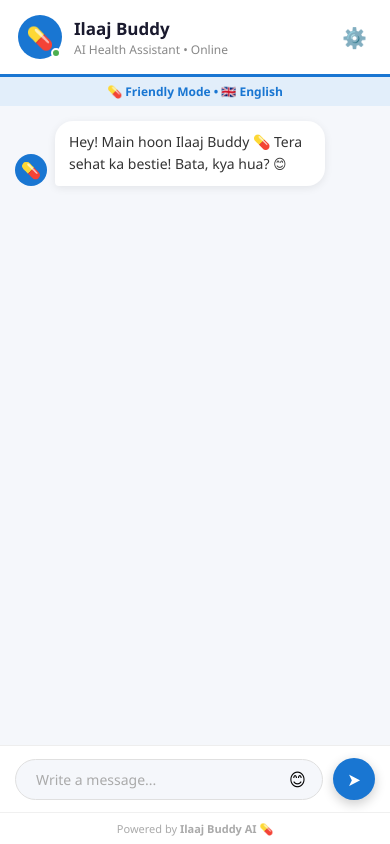
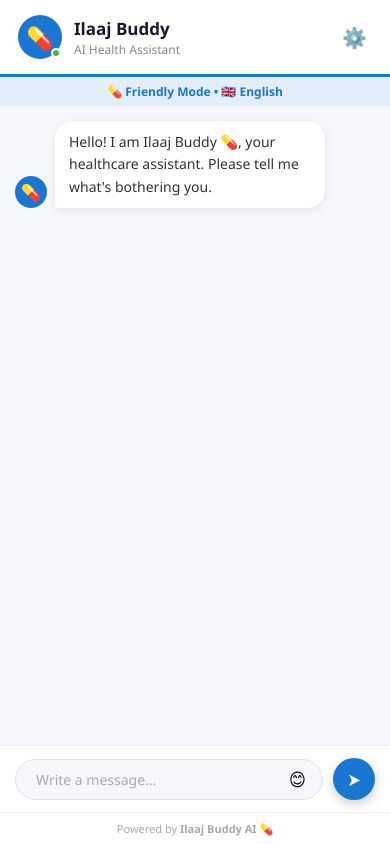
Before and after one commit to 199731rs/ilaaj-buddy, a React (Create React App) app in the folder frontend/: page / in a window 390 px wide. Built offline with nearby package versions, Linux system fonts and the light colour scheme.

Commit message:
Mobile responsive UI

```diff
--- a/frontend/src/App.js
+++ b/frontend/src/App.js
@@ -3,7 +3,7 @@
 
 function App() {
   const [messages, setMessages] = useState([
-    { sender: 'bot', text: 'Hey! Main hoon Ilaaj Buddy 💊 Tera sehat ka bestie! Bata, kya hua? 😊' }
+    { sender: 'bot', text: "Hello! I am Ilaaj Buddy 💊, your healthcare assistant. Please tell me what's bothering you." }
   ]);
   const [input, setInput] = useState('');
   const [patientId] = useState(1);
@@ -65,7 +65,7 @@
           </div>
           <div className="header-info">
             <h1>Ilaaj Buddy</h1>
-            <p>AI Health Assistant • Online</p>
+            <p>AI Health Assistant</p>
           </div>
         </div>
         <div className="header-right">
```
